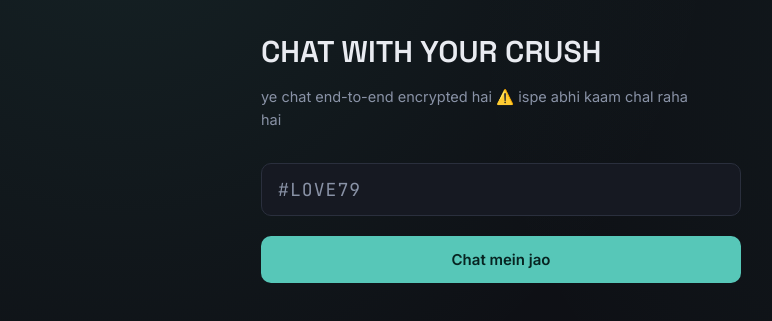
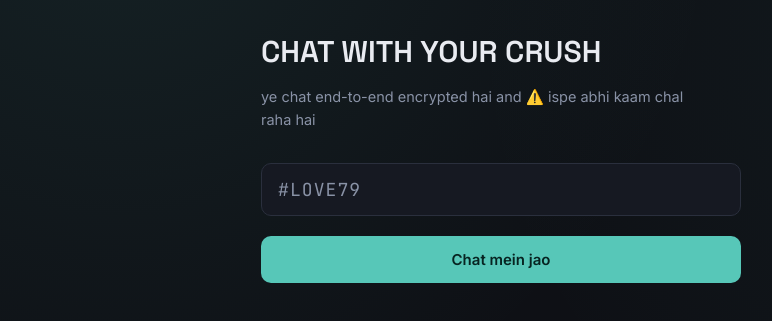
Before and after one commit to vivekkrpandey2008-lang/Chat-with-cruch, a website: page index.html in a window 1280 px wide. Shown: the part 53-374 px from the top of the page, without its empty margins (139-911 px from the left). Drawn offline with Linux system fonts and the light colour scheme.

Commit message:
Clarify chat encryption status in index.html
Updated the description of the chat section to clarify that the chat is end-to-end encrypted and currently under development.

```diff
--- a/index.html
+++ b/index.html
@@ -20,7 +20,7 @@
   <!-- HOME -->
   <section id="screen-home" class="screen active">
     <h1>CHAT WITH YOUR CRUSH</h1>
-    <p class="sub"> ye chat end-to-end encrypted hai
+    <p class="sub"> ye chat end-to-end encrypted hai and
     ⚠️ ispe abhi kaam chal raha hai</p>
     <div class="home-actions">
       <input id="input-code" class="code-input" maxlength="22" placeholder="#love79" autocomplete="off" autocapitalize="none">
```
